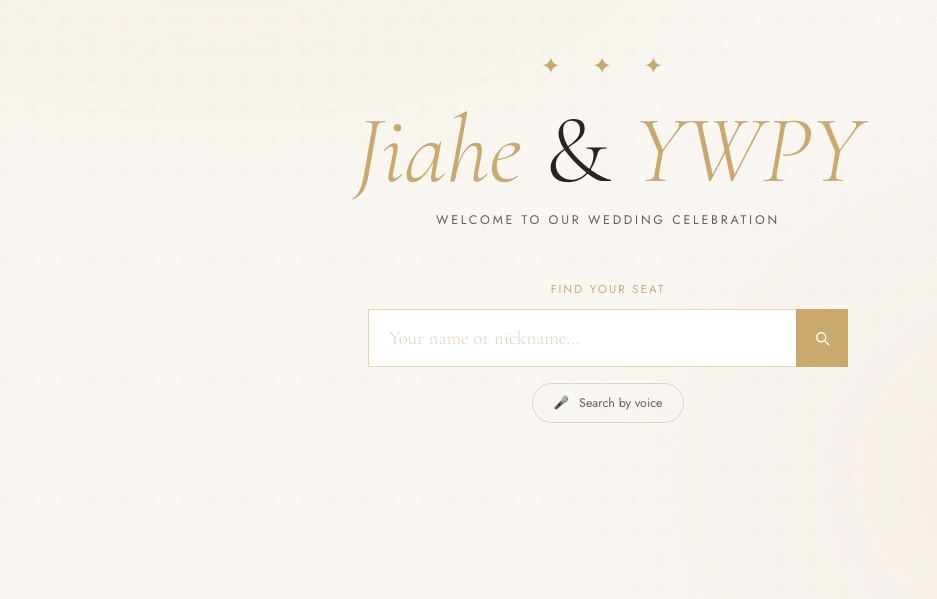
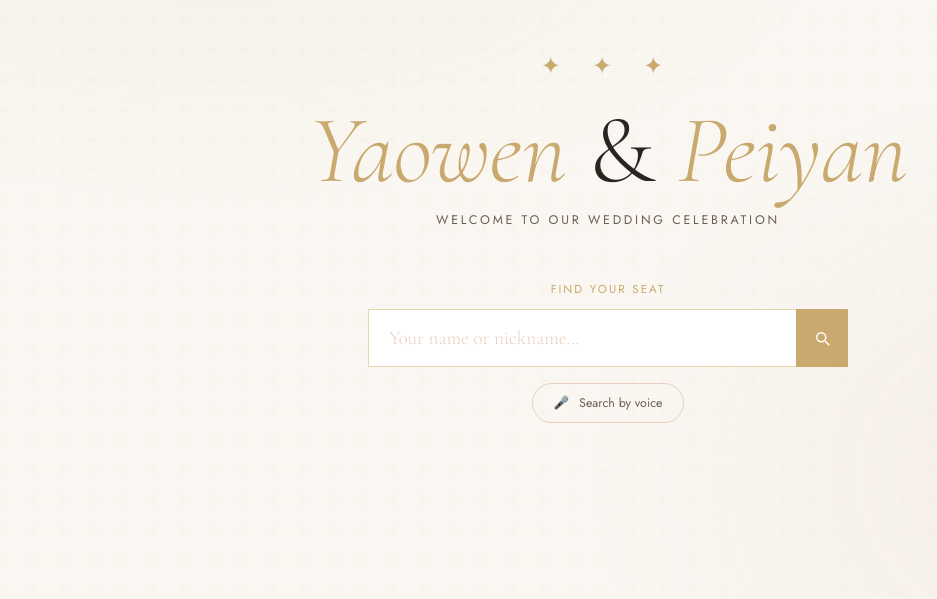
Before and after one commit to yawwwn/wedding-site, a website: page index.html in a window 1280 px wide. Shown: the part 165-764 px from the top of the page, without its empty margins (32-969 px from the left). Drawn offline with nearby package versions, Linux system fonts and the light colour scheme.

Commit message:
Update index.html
change jiahe to yaowen

```diff
--- a/index.html
+++ b/index.html
@@ -134,7 +134,7 @@ body::before{content:'';position:fixed;inset:0;background:
 <div class="page active" id="searchPage">
   <div class="hero">
     <div class="ornament fade-up">✦ ✦ ✦</div>
-    <div class="hero-names fade-up delay-1"><em>Jiahe</em> &amp; <em>YWPY</em></div>
+    <div class="hero-names fade-up delay-1"><em>Yaowen</em> &amp; <em>Peiyan</em></div>
     <div class="hero-date fade-up delay-2">Welcome to Our Wedding Celebration</div>
     <div class="search-container fade-up delay-3">
       <span class="search-label">Find Your Seat</span>
```
